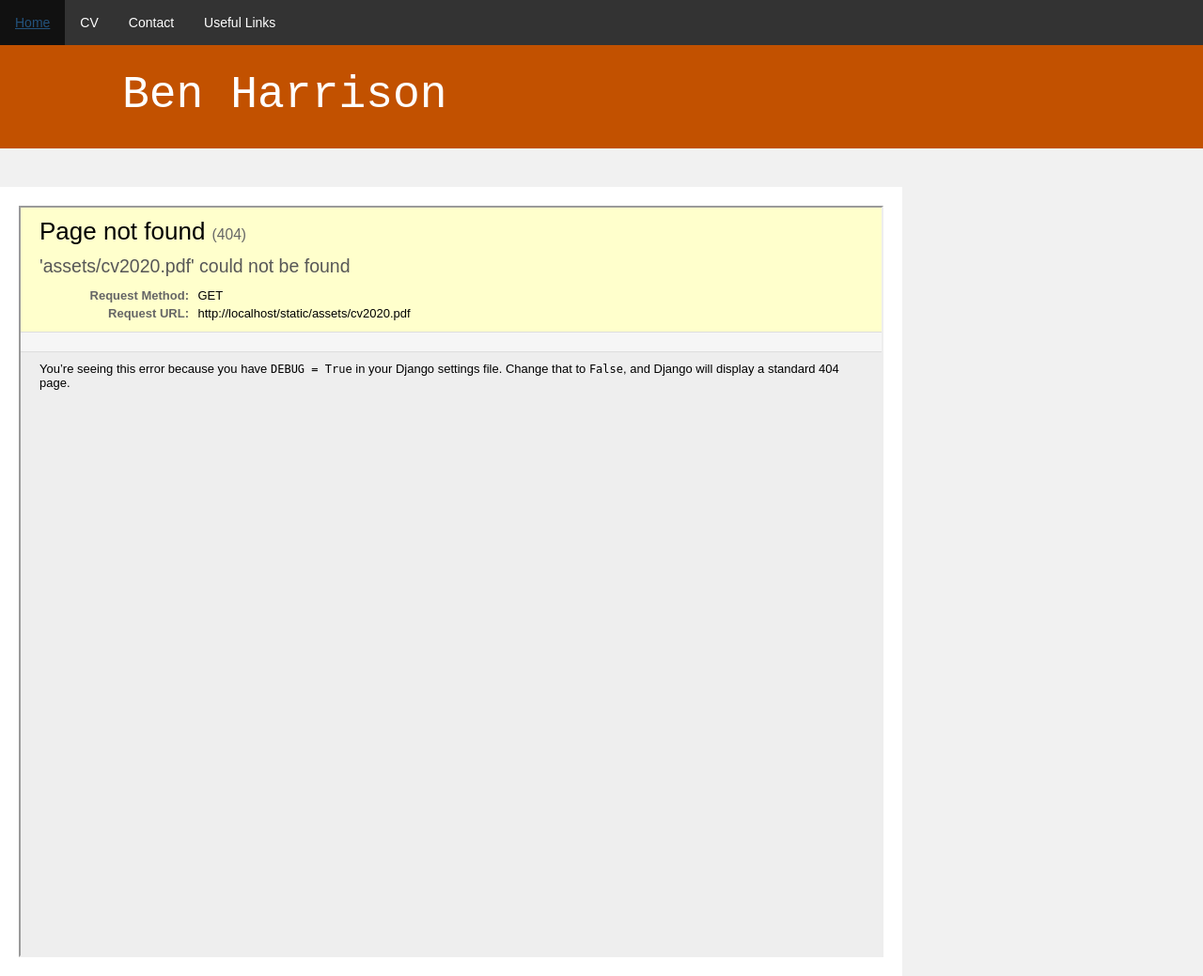
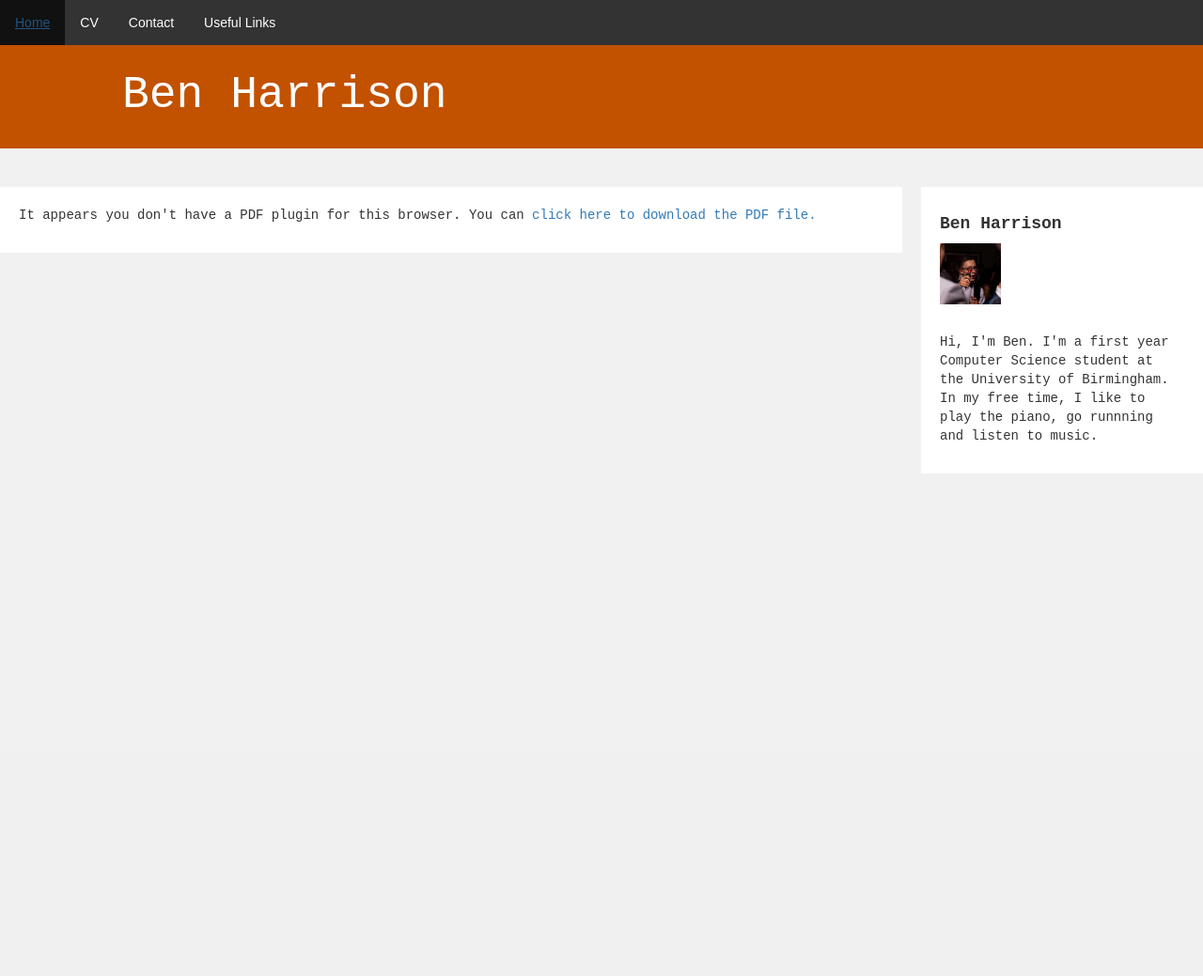
Before and after one commit to benharrison01/my-first-blog, a Django app: page /my_cv/ in a window 1280 px wide. Shown: the whole page at 94% size. After the commit the page ends 504 px from the top, so only its background shows below. Run offline with Django 3.2, Linux system fonts and the light colour scheme; some libraries are stand-ins or nearby versions.

Commit message:
Updated PDF

```diff
--- a/blog/templates/blog/my_cv.html
+++ b/blog/templates/blog/my_cv.html
@@ -2,7 +2,15 @@
 {% block content %}
 
 <div class = "card">
-    <iframe src="../../static/assets/cv2020.pdf" type="application/pdf" width="100%" height="100%">
+ <!-- <iframe src="../../static/assets/cv2020.pdf" type="application/pdf" width="100%" height="100%"> -->
+
+        <object data="../../static/assets/cv2020.pdf" type="application/pdf" width="100%" height="100%">
+
+            <p>It appears you don't have a PDF plugin for this browser.
+            You can <a href="../../static/assets/cv2020.pdf">click here to
+            download the PDF file.</a></p>
+
+          </object>
 </div>
 
 
```
